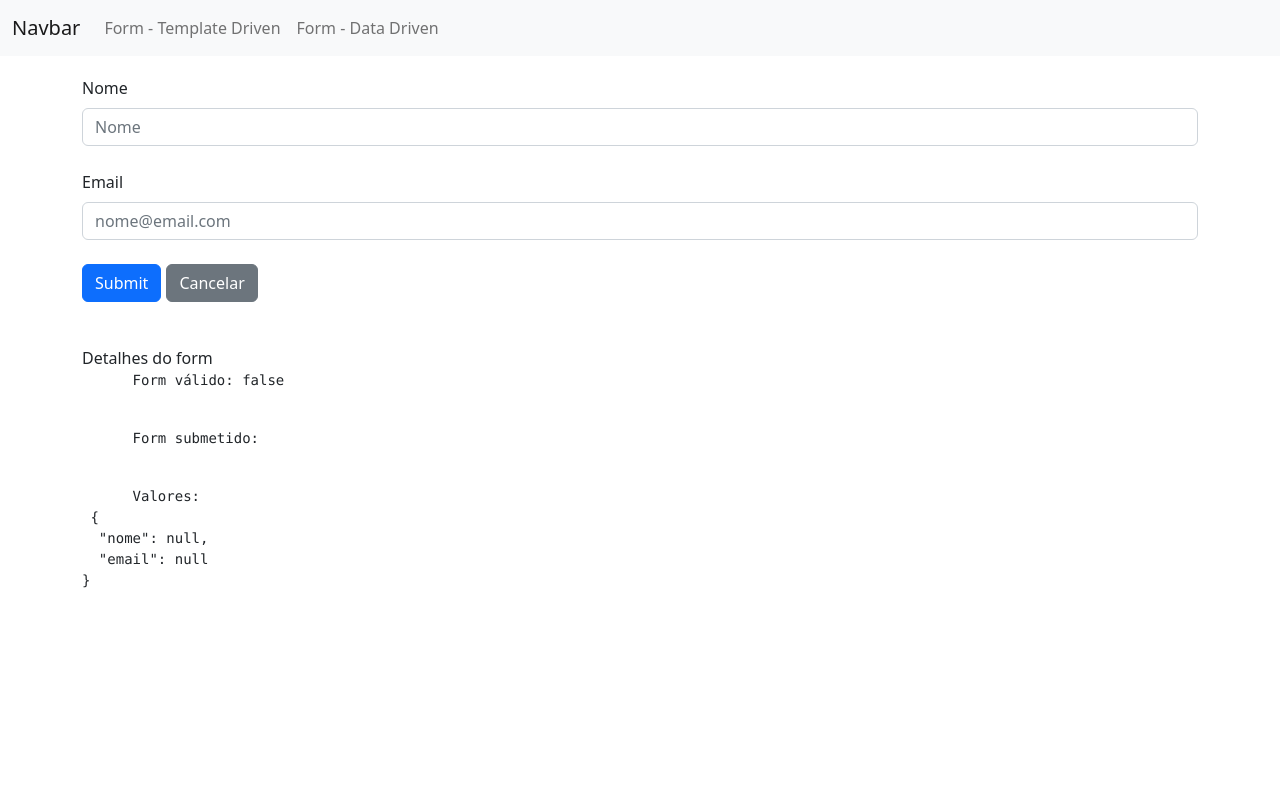
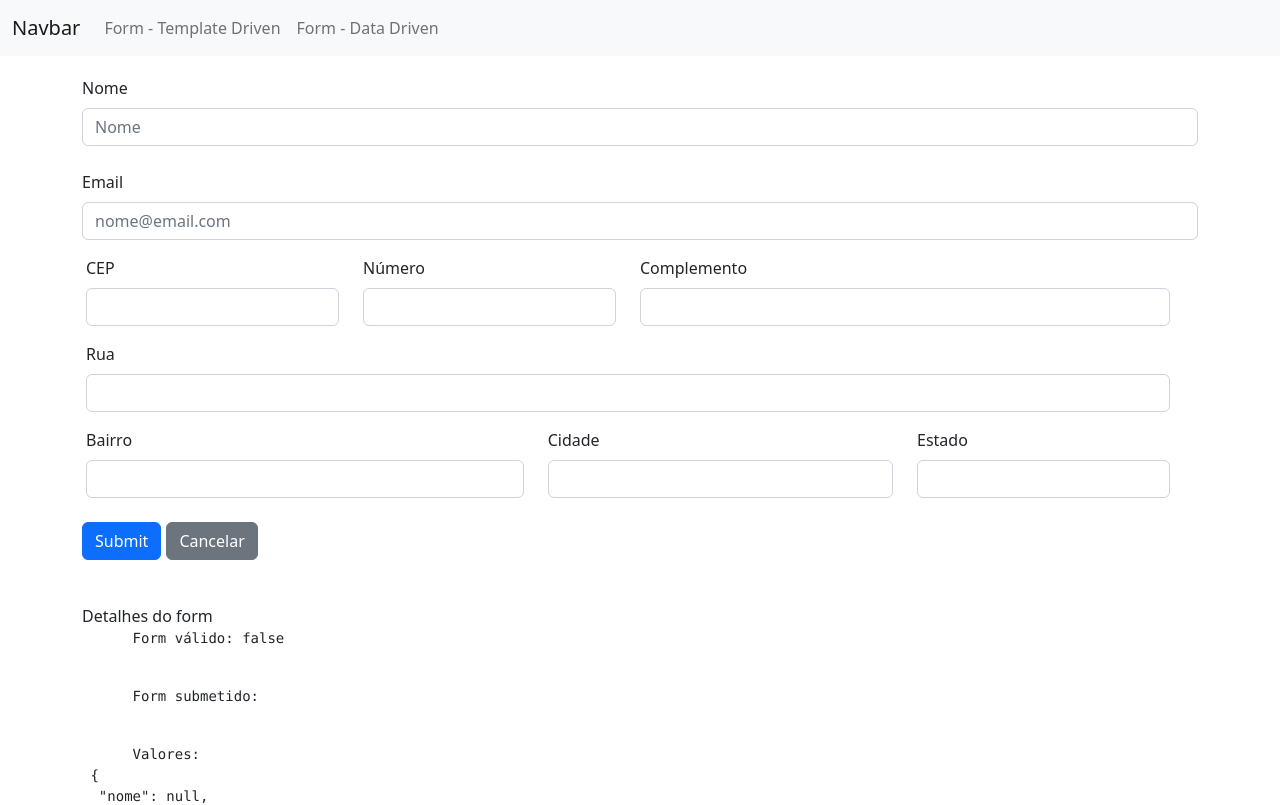
Before and after one commit to victorKM/angular-course, an Angular app in the folder forms/: page /dataForm in a window 1280 px wide. Shown: the top 805 px of the page. Built offline with nearby package versions, Linux system fonts and the light colour scheme.

Commit message:
adicionando campos de endereco

```diff
--- a/forms/src/app/data-form/data-form.component.html
+++ b/forms/src/app/data-form/data-form.component.html
@@ -24,6 +24,71 @@
     </app-campo-control-erro>
   </div>
 
+  <div class="row">
+    <div class="mb-3 col-md-3">
+      <label for="cep" class="form-label">CEP</label>
+      <input formControlName="cep" type="text" class="form-control" id="cep" [ngClass]="aplicaCssErro('cep')">
+      <app-campo-control-erro
+        [mostrarErro]="verificaValidTouched('cep')"
+        msgErro="CEP é obrigatório!">
+      </app-campo-control-erro>
+    </div>
+
+    <div class="mb-3 col-md-3">
+      <label for="numero" class="form-label">Número</label>
+      <input formControlName="numero" type="text" class="form-control" id="numero" [ngClass]="aplicaCssErro('numero')">
+      <app-campo-control-erro
+        [mostrarErro]="verificaValidTouched('numero')"
+        msgErro="Número é obrigatório!">
+      </app-campo-control-erro>
+    </div>
+
+    <div class="mb-3 col-md-6">
+      <label for="complemento" class="form-label">Complemento</label>
+      <input formControlName="complemento" type="text" class="form-control" id="complemento" [ngClass]="aplicaCssErro('complemento')">
+      <app-campo-control-erro
+        [mostrarErro]="verificaValidTouched('complemento')"
+        msgErro="Complemento é obrigatório!">
+      </app-campo-control-erro>
+    </div>
+
+    <div class="mb-3 col-md-12">
+      <label for="rua" class="form-label">Rua</label>
+      <input formControlName="rua" type="text" class="form-control" id="rua" [ngClass]="aplicaCssErro('rua')">
+      <app-campo-control-erro
+        [mostrarErro]="verificaValidTouched('rua')"
+        msgErro="Rua é obrigatório!">
+      </app-campo-control-erro>
+    </div>
+
+    <div class="mb-3 col-md-5">
+      <label for="bairro" class="form-label">Bairro</label>
+      <input formControlName="bairro" type="text" class="form-control" id="bairro" [ngClass]="aplicaCssErro('bairro')">
+      <app-campo-control-erro
+        [mostrarErro]="verificaValidTouched('bairro')"
+        msgErro="Bairro é obrigatório!">
+      </app-campo-control-erro>
+    </div>
+
+    <div class="mb-3 col-md-4">
+      <label for="cidade" class="form-label">Cidade</label>
+      <input formControlName="cidade" type="text" class="form-control" id="cidade" [ngClass]="aplicaCssErro('cidade')">
+      <app-campo-control-erro
+        [mostrarErro]="verificaValidTouched('cidade')"
+        msgErro="Cidade é obrigatório!">
+      </app-campo-control-erro>
+    </div>
+
+    <div class="mb-3 col-md-3">
+      <label for="estado" class="form-label">Estado</label>
+      <input formControlName="estado" type="text" class="form-control" id="estado" [ngClass]="aplicaCssErro('estado')">
+      <app-campo-control-erro
+        [mostrarErro]="verificaValidTouched('estado')"
+        msgErro="Estado é obrigatório!">
+      </app-campo-control-erro>
+    </div>
+  </div>
+
   <div class="mb-3 col-md-6">
     <button type="submit" class="btn btn-primary" style="margin-right: 5px;">Submit</button>
     <button class="btn btn-secondary" (click)="resetar()">Cancelar</button>
--- a/forms/src/app/data-form/data-form.component.ts
+++ b/forms/src/app/data-form/data-form.component.ts
@@ -32,7 +32,14 @@ export class DataFormComponent implements OnInit{
 
     this.formulario = this.formBuilder.group({
       nome: [null,Validators.required],
-      email: [null, [Validators.required, Validators.email]]
+      email: [null, [Validators.required, Validators.email]],
+      cep: [null, Validators.required],
+      numero: [null, Validators.required],
+      complemento: [null],
+      rua: [null, Validators.required],
+      bairro: [null, Validators.required],
+      cidade: [null, Validators.required],
+      estado: [null, Validators.required],
     });
 
     //Validators.pattern(coloque o regex aqui em string)
@@ -57,7 +64,7 @@ export class DataFormComponent implements OnInit{
     this.formulario.reset();
   }
 
-  aplicaCssErro(campo: any) {
+  aplicaCssErro(campo: String) {
     return {
       'is-invalid': this.verificaValidTouched(campo)
     }
```
